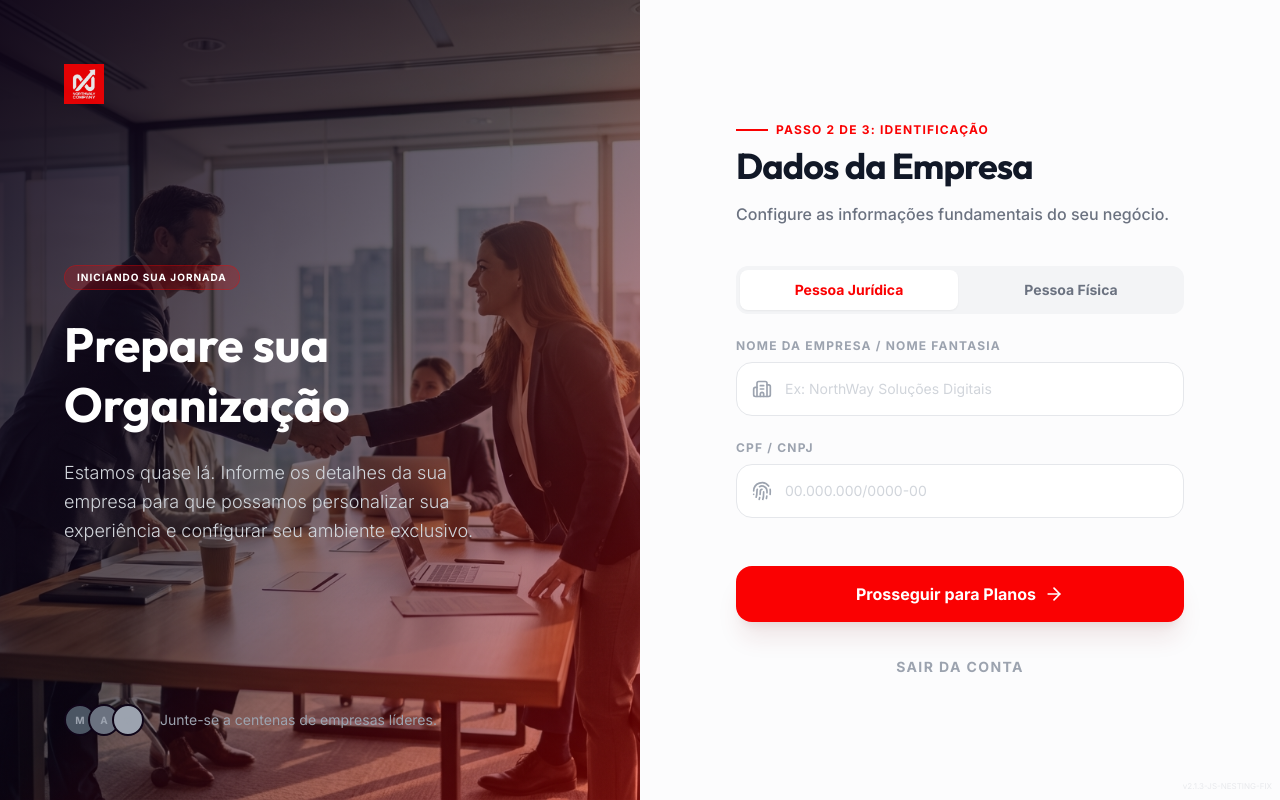
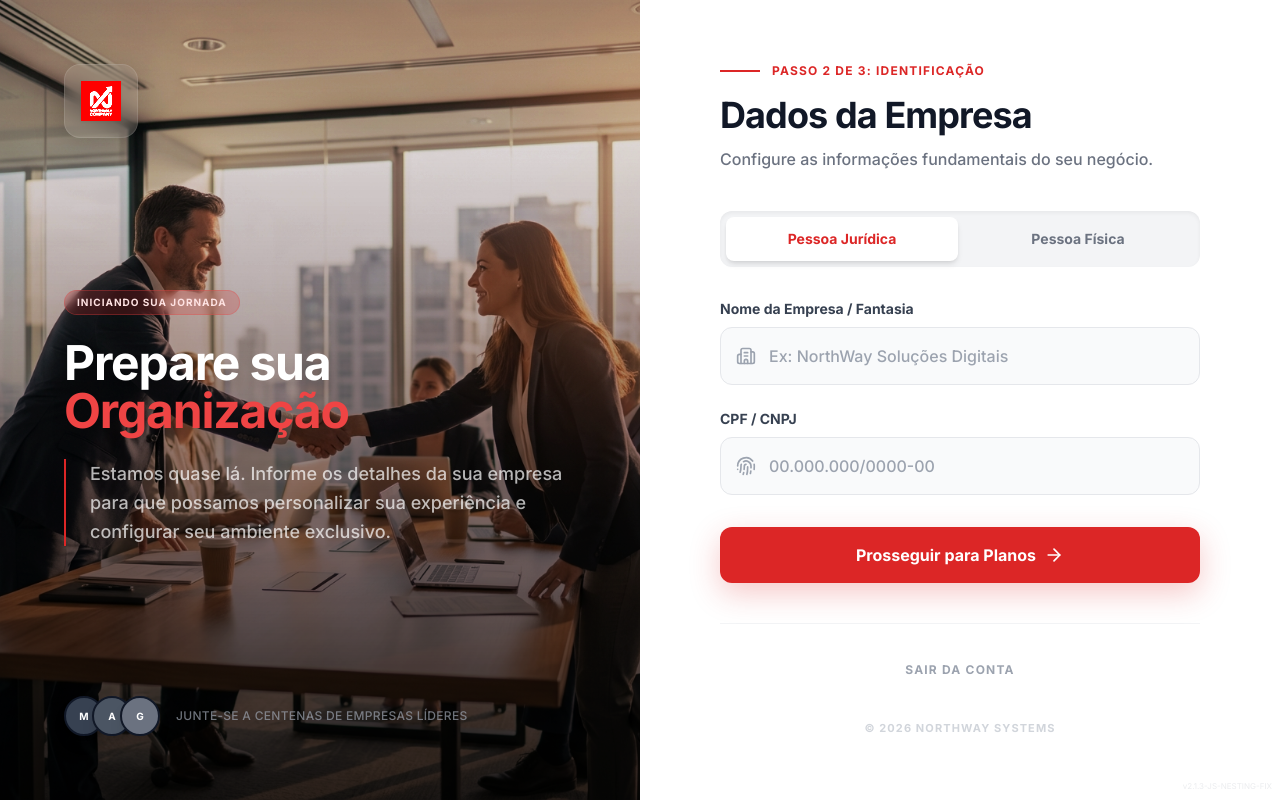
Before and after one commit to marcioholm/NorthWay-2.0, a Python web app: template northway_crm/templates/setup_company.html in a window 1280 px wide. Run offline with Jinja, Linux system fonts and the light colour scheme; the template is opened without the code that fills it, so the values that code supplies are empty; some libraries are stand-ins or nearby versions.

Commit message:
Feat: Ensure Setup Company Page matches Login/Register styling exactly

```diff
--- a/northway_crm/templates/setup_company.html
+++ b/northway_crm/templates/setup_company.html
@@ -1,80 +1,102 @@
 {% extends "base.html" %}
 
 {% block content %}
-<div class="min-h-screen flex bg-white font-sans">
-    <!-- Left Side: Image & Branding -->
-    <div class="hidden lg:flex lg:w-1/2 relative overflow-hidden">
+<div class="min-h-screen flex bg-white font-sans selection:bg-red-600 selection:text-white">
+    <!-- Left Side: Cinematic Image (Consistent with Login/Register) -->
+    <div class="hidden lg:flex lg:w-1/2 relative overflow-hidden bg-gray-900">
+        <!-- Background Image -->
         <div id="setup-bg-image"
-            class="absolute inset-0 bg-cover bg-center transition-transform duration-[10s] hover:scale-110"
-            style="background-image: url('{{ url_for('static', filename='images/login-bg.png') }}');">
+            class="absolute inset-0 bg-cover bg-center transition-transform duration-[40s] ease-out transform scale-100 hover:scale-110"
+            data-bg="{{ url_for('static', filename='images/login-bg.png') }}"></div>
+
+        <!-- Elegant Overlay -->
+        <div
+            class="absolute inset-0 bg-gradient-to-t from-black/90 via-black/40 to-transparent mix-blend-multiply opacity-90">
         </div>
-        <!-- Gradient Overlay -->
-        <div class="absolute inset-0 bg-gradient-to-br from-northway-dark/95 via-northway-dark/60 to-northway-red/40">
+        <div class="absolute inset-0 bg-red-900/20 mix-blend-overlay"></div>
+
+        <!-- Content -->
+        <div class="relative z-10 p-16 flex flex-col justify-between h-full w-full">
+            <div>
+                <!-- Glass Logo Container -->
+                <div
+                    class="inline-flex p-4 rounded-2xl bg-white/10 backdrop-blur-md border border-white/10 shadow-[0_8px_32px_rgba(0,0,0,0.2)]">
+                    <img src="{{ url_for('static', filename='images/logo.png') }}" alt="NorthWay"
+                        class="h-10 w-auto brightness-200 contrast-125 filter drop-shadow-sm">
+                </div>
             </div>
 
-        <div class="relative z-10 p-16 flex flex-col justify-between h-full w-full text-white">
-            <img src="{{ url_for('static', filename='images/logo.png') }}" alt="NorthWay"
-                class="h-10 w-auto self-start opacity-90">
+            <div class="max-w-xl">
+                <!-- Stepper Indicator -->
+                <div
+                    class="inline-block px-3 py-1 bg-red-600/20 border border-red-500/30 rounded-full text-red-100 text-[10px] font-black uppercase tracking-widest mb-6 backdrop-blur-sm">
+                    Iniciando sua Jornada
+                </div>
 
-            <div class="max-w-md">
-                <span
-                    class="inline-block px-3 py-1 bg-northway-red/20 border border-northway-red/30 rounded-full text-[10px] font-black uppercase tracking-widest mb-6">Iniciando
-                    sua Jornada</span>
-                <h2 class="text-5xl font-display font-bold mb-6 leading-tight">Prepare sua <br>Organização</h2>
-                <p class="text-lg text-gray-300 font-light leading-relaxed">
+                <h2 class="text-4xl md:text-5xl font-bold leading-[1.1] mb-6 text-white tracking-tight drop-shadow-xl">
+                    Prepare sua <span class="text-red-500">Organização</span>
+                </h2>
+
+                <p class="text-white/70 font-medium leading-relaxed text-lg border-l-2 border-red-600 pl-6">
                     Estamos quase lá. Informe os detalhes da sua empresa para que possamos personalizar sua experiência
                     e configurar seu ambiente exclusivo.
                 </p>
             </div>
 
+            <!-- Bottom Indicator -->
             <div class="flex items-center gap-4 text-sm text-gray-400">
-                <div class="flex -space-x-2">
+                <div class="flex -space-x-3">
                     <div
-                        class="w-8 h-8 rounded-full border-2 border-northway-dark bg-gray-600 flex items-center justify-center text-[10px] font-bold">
+                        class="w-10 h-10 rounded-full border-2 border-gray-900 bg-gray-700 flex items-center justify-center text-[10px] font-bold text-white shadow-lg">
                         M</div>
                     <div
-                        class="w-8 h-8 rounded-full border-2 border-northway-dark bg-gray-500 flex items-center justify-center text-[10px] font-bold">
+                        class="w-10 h-10 rounded-full border-2 border-gray-900 bg-gray-600 flex items-center justify-center text-[10px] font-bold text-white shadow-lg">
                         A</div>
                     <div
-                        class="w-8 h-8 rounded-full border-2 border-northway-dark bg-gray-400 flex items-center justify-center text-[10px] font-bold">
+                        class="w-10 h-10 rounded-full border-2 border-gray-900 bg-gray-500 flex items-center justify-center text-[10px] font-bold text-white shadow-lg">
                         G</div>
                 </div>
-                <span>Junte-se a centenas de empresas líderes.</span>
+                <span class="font-medium tracking-wide text-xs uppercase opacity-70">Junte-se a centenas de empresas
+                    líderes</span>
             </div>
         </div>
     </div>
 
     <!-- Right Side: Form -->
-    <div class="w-full lg:w-1/2 flex items-center justify-center p-8 lg:p-20 bg-gray-50/50">
-        <div class="w-full max-w-md">
-            <div class="mb-10">
-                <div class="flex items-center gap-2 text-xs font-bold text-northway-red uppercase tracking-widest mb-2">
-                    <span class="w-8 h-0.5 bg-northway-red"></span>
+    <div class="w-full lg:w-1/2 flex items-center justify-center p-8 lg:p-20 bg-white relative">
+        <div class="w-full max-w-[480px] space-y-10 relative z-10">
+
+            <!-- Header with Step Indicator -->
+            <div>
+                <div class="flex items-center gap-3 text-xs font-bold text-red-600 uppercase tracking-widest mb-4">
+                    <span class="w-10 h-0.5 bg-red-600"></span>
                     Passo 2 de 3: Identificação
                 </div>
-                <h2 class="text-4xl font-display font-bold text-gray-900 tracking-tight">Dados da Empresa</h2>
-                <p class="mt-4 text-gray-500 font-medium">Configure as informações fundamentais do seu negócio.</p>
+                <h1 class="text-4xl font-bold tracking-tight text-gray-900 mb-3">Dados da Empresa</h1>
+                <p class="text-base text-gray-500 font-medium">Configure as informações fundamentais do seu negócio.</p>
             </div>
 
             {% with messages = get_flashed_messages(with_categories=true) %}
             {% if messages %}
             {% for category, message in messages %}
-            <div class="mb-6 p-4 rounded-xl bg-red-50 border border-red-100 flex items-start gap-3 animate-shake">
-                <i data-lucide="alert-circle" class="w-5 h-5 text-red-600 flex-shrink-0 mt-0.5"></i>
-                <p class="text-sm text-red-700 font-medium">{{ message }}</p>
+            <div class="p-4 rounded-xl bg-red-50 border border-red-100 flex items-start gap-4 animate-shake shadow-sm">
+                <div class="p-1 bg-red-100 rounded-full text-red-600">
+                    <i data-lucide="alert-circle" class="w-5 h-5"></i>
+                </div>
+                <p class="text-sm text-red-800 font-semibold leading-relaxed pt-0.5">{{ message }}</p>
             </div>
             {% endfor %}
             {% endif %}
             {% endwith %}
 
-            <form class="space-y-6" action="{{ url_for('auth.setup_company') }}" method="POST">
+            <form class="space-y-8" action="{{ url_for('auth.setup_company') }}" method="POST">
                 <!-- Person Type Selector -->
-                <div class="p-1 bg-gray-100 rounded-xl flex gap-1">
+                <div class="p-1.5 bg-gray-100 rounded-xl flex gap-1 shadow-inner">
                     <label class="flex-1 cursor-pointer">
                         <input type="radio" name="person_type" value="PJ" checked class="hidden peer"
                             onclick="toggleInputMask('PJ')">
                         <div
-                            class="py-2.5 text-center rounded-lg text-sm font-bold transition-all peer-checked:bg-white peer-checked:text-northway-red peer-checked:shadow-sm text-gray-500">
+                            class="py-3 text-center rounded-lg text-sm font-bold transition-all peer-checked:bg-white peer-checked:text-red-600 peer-checked:shadow-md text-gray-500 hover:text-gray-700">
                             Pessoa Jurídica
                         </div>
                     </label>
@@ -82,57 +104,63 @@
                         <input type="radio" name="person_type" value="PF" class="hidden peer"
                             onclick="toggleInputMask('PF')">
                         <div
-                            class="py-2.5 text-center rounded-lg text-sm font-bold transition-all peer-checked:bg-white peer-checked:text-northway-red peer-checked:shadow-sm text-gray-500">
+                            class="py-3 text-center rounded-lg text-sm font-bold transition-all peer-checked:bg-white peer-checked:text-red-600 peer-checked:shadow-md text-gray-500 hover:text-gray-700">
                             Pessoa Física
                         </div>
                     </label>
                 </div>
 
+                <div class="space-y-6">
                     <!-- Company Name -->
-                <div class="space-y-2">
+                    <div class="group">
                         <label for="company_name"
-                        class="block text-xs font-black text-gray-400 uppercase tracking-widest">Nome da Empresa / Nome
-                        Fantasia</label>
-                    <div class="relative group">
-                        <div
-                            class="absolute inset-y-0 left-0 pl-4 flex items-center pointer-events-none text-gray-400 group-focus-within:text-northway-red transition-colors">
-                            <i data-lucide="building-2" class="h-5 w-5"></i>
+                            class="block text-sm font-bold text-gray-700 mb-2 group-focus-within:text-red-600 transition-colors">Nome
+                            da Empresa / Fantasia</label>
+                        <div class="relative transition-all duration-300 transform group-focus-within:-translate-y-1">
+                            <div class="absolute inset-y-0 left-0 pl-4 flex items-center pointer-events-none">
+                                <i data-lucide="building-2"
+                                    class="h-5 w-5 text-gray-400 group-focus-within:text-red-600 transition-colors"></i>
                             </div>
                             <input id="company_name" name="company_name" type="text" required
-                            class="block w-full pl-12 pr-4 py-4 bg-white border border-gray-200 rounded-2xl focus:outline-none focus:ring-4 focus:ring-northway-red/5 focus:border-northway-red text-sm transition-all placeholder:text-gray-300"
+                                class="block w-full pl-12 pr-4 py-4 bg-gray-50 border border-gray-200 rounded-xl focus:outline-none focus:ring-4 focus:ring-red-50 focus:border-red-500 text-gray-900 placeholder-gray-400 transition-all font-medium"
                                 placeholder="Ex: NorthWay Soluções Digitais">
                         </div>
                     </div>
 
                     <!-- CPF/CNPJ -->
-                <div class="space-y-2">
-                    <label for="cpf_cnpj" class="block text-xs font-black text-gray-400 uppercase tracking-widest">CPF /
-                        CNPJ</label>
-                    <div class="relative group">
-                        <div
-                            class="absolute inset-y-0 left-0 pl-4 flex items-center pointer-events-none text-gray-400 group-focus-within:text-northway-red transition-colors">
-                            <i data-lucide="fingerprint" class="h-5 w-5"></i>
+                    <div class="group">
+                        <label for="cpf_cnpj"
+                            class="block text-sm font-bold text-gray-700 mb-2 group-focus-within:text-red-600 transition-colors">CPF
+                            / CNPJ</label>
+                        <div class="relative transition-all duration-300 transform group-focus-within:-translate-y-1">
+                            <div class="absolute inset-y-0 left-0 pl-4 flex items-center pointer-events-none">
+                                <i data-lucide="fingerprint"
+                                    class="h-5 w-5 text-gray-400 group-focus-within:text-red-600 transition-colors"></i>
                             </div>
                             <input id="cpf_cnpj" name="cpf_cnpj" type="text" required
-                            class="block w-full pl-12 pr-4 py-4 bg-white border border-gray-200 rounded-2xl focus:outline-none focus:ring-4 focus:ring-northway-red/5 focus:border-northway-red text-sm transition-all placeholder:text-gray-300"
+                                class="block w-full pl-12 pr-4 py-4 bg-gray-50 border border-gray-200 rounded-xl focus:outline-none focus:ring-4 focus:ring-red-50 focus:border-red-500 text-gray-900 placeholder-gray-400 transition-all font-medium"
                                 placeholder="00.000.000/0000-00">
                         </div>
                     </div>
+                </div>
 
-                <div class="pt-6">
                 <button type="submit"
-                        class="w-full flex justify-center items-center py-4 px-6 rounded-2xl text-base font-bold text-white bg-northway-red hover:bg-red-700 focus:outline-none focus:ring-4 focus:ring-northway-red/20 transition-all transform hover:scale-[1.02] active:scale-[0.98] shadow-xl shadow-red-900/10">
+                    class="w-full flex justify-center items-center py-4 px-6 rounded-xl shadow-[0_10px_30px_rgba(220,38,38,0.25)] text-base font-bold text-white bg-red-600 hover:bg-red-700 focus:outline-none focus:ring-4 focus:ring-red-100 transition-all transform hover:-translate-y-1 hover:shadow-[0_15px_35px_rgba(220,38,38,0.35)] active:scale-95">
                     Prosseguir para Planos
                     <i data-lucide="arrow-right" class="ml-2 h-5 w-5"></i>
                 </button>
-                </div>
             </form>
 
-            <div class="mt-8 text-center">
+            <div class="mt-8 pt-8 text-center border-t border-gray-100">
                 <a href="{{ url_for('auth.logout') }}"
-                    class="text-sm font-bold text-gray-400 hover:text-gray-900 transition-colors uppercase tracking-widest">Sair
-                    da conta</a>
+                    class="text-xs font-bold text-gray-400 hover:text-red-600 transition-colors uppercase tracking-widest">
+                    Sair da conta
+                </a>
             </div>
+
+            <p class="text-center text-[11px] text-gray-300 uppercase tracking-widest mt-8 font-bold">
+                &copy; 2026 NorthWay Systems
+            </p>
         </div>
     </div>
 </div>
@@ -146,6 +174,20 @@
             input.placeholder = '000.000.000-00';
         }
     }
+
+    (function () {
+        const bg = document.getElementById('setup-bg-image');
+        if (bg) {
+            bg.style.backgroundImage = `url('${bg.getAttribute('data-bg')}')`;
+
+            // Subtle Parallax
+            document.addEventListener('mousemove', (e) => {
+                const x = (window.innerWidth - e.pageX * 2) / 100;
+                const y = (window.innerHeight - e.pageY * 2) / 100;
+                bg.style.transform = `scale(1.1) translate(${x}px, ${y}px)`;
+            });
+        }
+    })();
 </script>
 
 <style>
```
Lines whose indentation alone changed are shown as unchanged.
